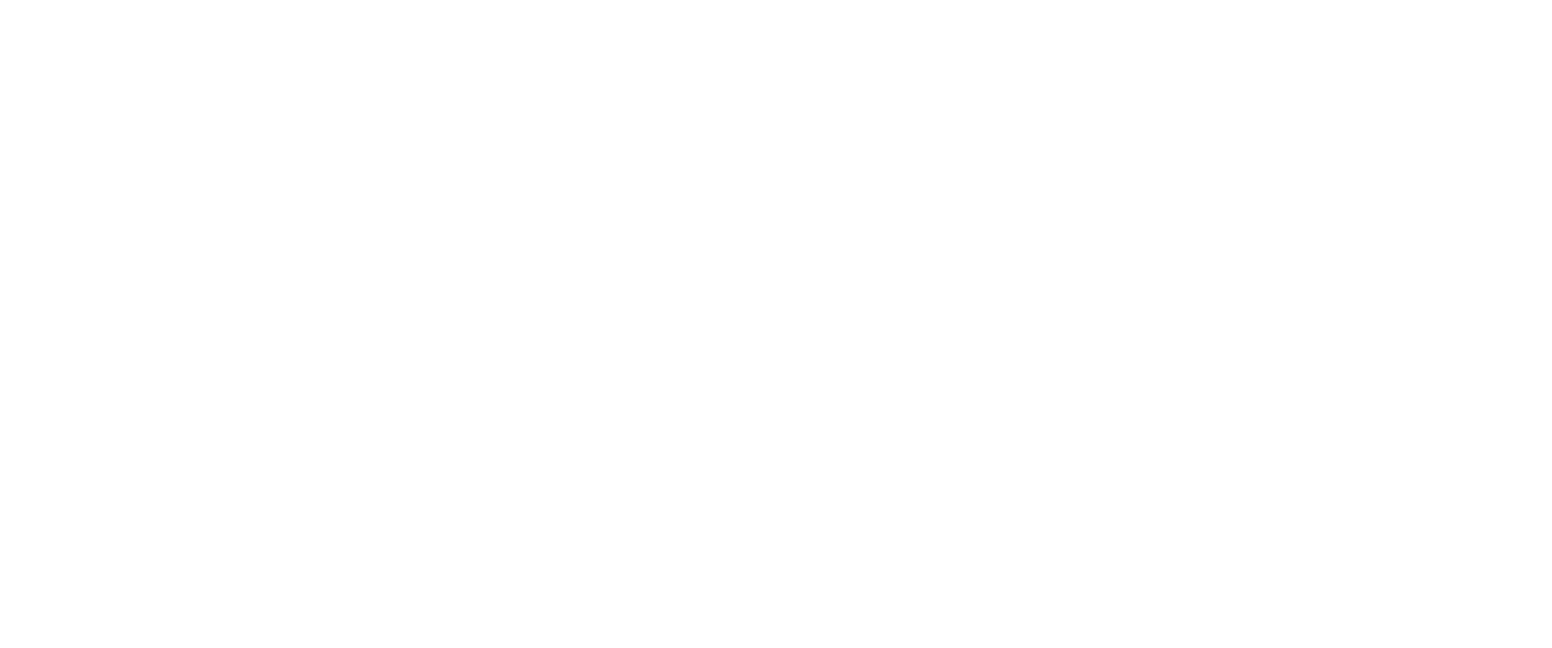
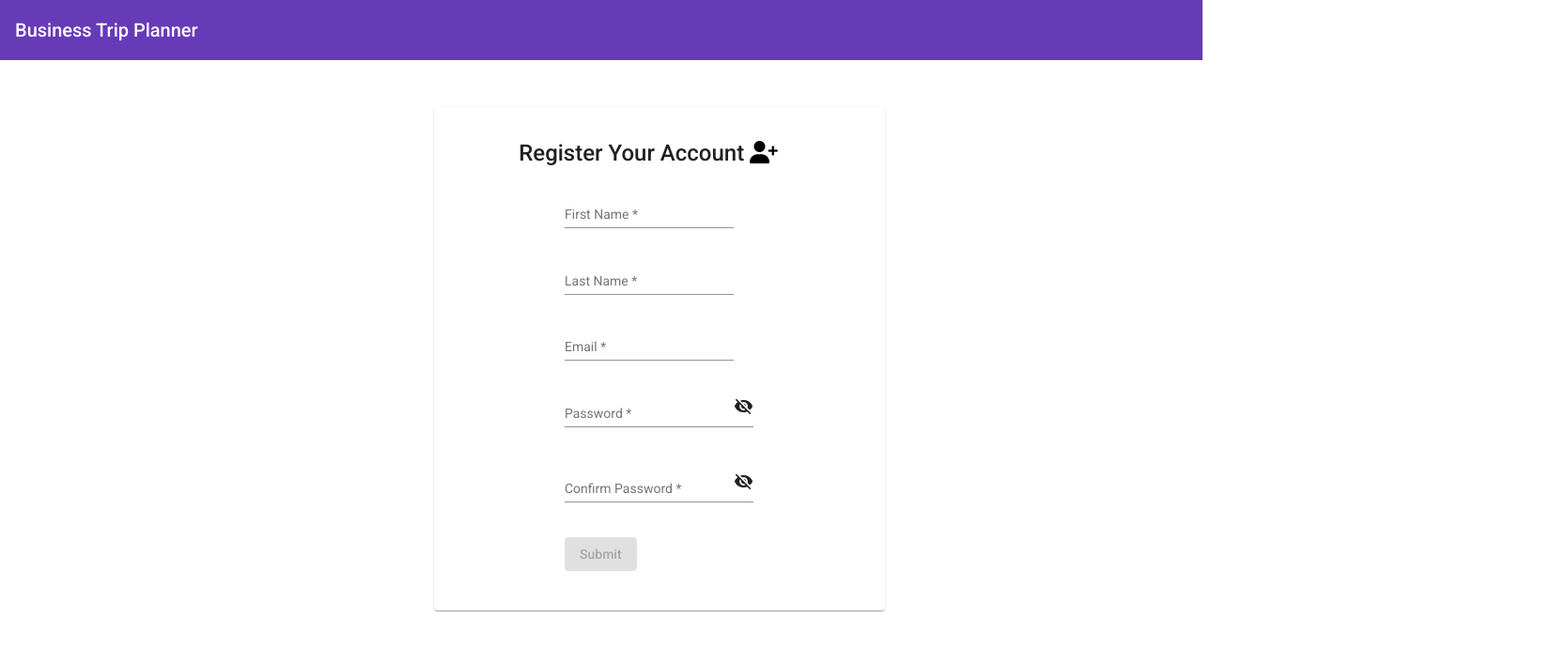
Before and after one commit to GeoM-bit/TripPlanner-UI, an Angular app: page /register in a window 1280 px wide. Before the commit this address led to /. Shown: the top 690 px of the page at 94% size, 1652 px wide, since content can reach past the window. Built offline with nearby package versions, Linux system fonts and the light colour scheme.

Commit message:
Solve pr comments

```diff
--- a/src/app/app-routing.module.ts
+++ b/src/app/app-routing.module.ts
@@ -7,10 +7,7 @@
 
 const routes: Routes = [
   {
-    path: '', redirectTo: 'layout/register', pathMatch: 'prefix'
-  },
-  {
-    path:'layout', component: LayoutComponent, children: [{
+    path:'', component: LayoutComponent, children: [{
       path: 'register', component: RegisterComponent
     },
       {
--- a/src/app/app.component.html
+++ b/src/app/app.component.html
@@ -1 +1 @@
-<router-outlet></router-outlet>
+<app-layout></app-layout>
--- /dev/null
+++ b/src/app/core/constants/constants.ts
@@ -0,0 +1,4 @@
+export class Constants {
+  public static passwordControlName: string = 'password';
+  public static confirmationPasswordControlName:string  = 'confirmationPassword';
+}
--- a/src/app/core/services/authentication.service.ts
+++ b/src/app/core/services/authentication.service.ts
@@ -2,6 +2,7 @@
 import { HttpClient} from '@angular/common/http';
 import { Observable } from 'rxjs';
 import { RegisterModel } from '../../../models/registerModel';
+import { environment } from 'src/environments/environment';
 
 @Injectable({
   providedIn: 'root'
@@ -11,7 +12,7 @@
   constructor(private http: HttpClient) { }
 
   register(user: RegisterModel): Observable<any> {
-    return this.http.post('https://localhost:7209/api/User/Register', user);
+    return this.http.post(environment.baseUrl + '/api/user/register', user);
   }
 
 }
--- a/src/app/core/utils/customValidators.ts
+++ b/src/app/core/utils/customValidators.ts
@@ -3,7 +3,7 @@
 
 export class CustomValidators {
 
-  static MatchValidator(source: FormGroup) {
+  static PasswordMatchValidator(source: FormGroup) {
       const control1 = source.controls['password'];
       const control2 = source.controls['confirmationPassword'];
       return control1 && control2 && control1.value !== control2.value
--- a/src/app/features/components/login/login.component.ts
+++ b/src/app/features/components/login/login.component.ts
@@ -13,19 +13,5 @@
   constructor(private route: ActivatedRoute, private snackBar: SnackBarRegisterComponent) { }
 
   ngOnInit(): void {
-    this.route.queryParams
-      .subscribe(params => {
-        console.log(params);
-        this.registered = params.registered;
-        console.log(this.registered);
-      }
-    );
-    if (this.registered)
-      this.openSuccessfulRegisterSnackBar();
   }
-
-  openSuccessfulRegisterSnackBar() {
-    this.snackBar.openSnackBar('Your account was successfully created!', 'Close');
-  }
-
 }
--- a/src/app/features/components/register/register.component.html
+++ b/src/app/features/components/register/register.component.html
@@ -52,8 +52,8 @@
                 <div class="col-md-6">
                   <mat-form-field>
                     <mat-label for="password">Password</mat-label>
-                    <input matInput [type]="hidePassword ? 'password' : 'text'" formControlName="password">
-                    <mat-icon matSuffix (click)="togglePasswordVisibility('password')">
+                    <input matInput [type]="hidePassword ? 'password' : 'text'" formControlName="password" #password >
+                    <mat-icon matSuffix (click)="togglePasswordVisibility(password)" >
                       {{hidePassword?'visibility_off':'visibility'}}
                     </mat-icon>
                     <mat-error *ngIf="registerForm.get('password').errors?.pattern">
@@ -69,8 +69,8 @@
                 <div class="col-md-6" style="margin-top:10px">
                   <mat-form-field>
                     <mat-label for="confirmationPassword">Confirm Password</mat-label>
-                    <input matInput [type]="hideConfirmationPassword ? 'password' : 'text'" formControlName="confirmationPassword" [errorStateMatcher]="confirmValidParentMatcher">
-                    <mat-icon matSuffix (click)="togglePasswordVisibility('confirmationPassword')">
+                    <input matInput [type]="hideConfirmationPassword ? 'password' : 'text'" formControlName="confirmationPassword" #confirmationPassword [errorStateMatcher]="confirmValidParentMatcher">
+                    <mat-icon matSuffix (click)="togglePasswordVisibility(confirmationPassword)">
                       {{hideConfirmationPassword?'visibility_off':'visibility'}}
                     </mat-icon>
                     <mat-error *ngIf="registerForm.hasError('mismatch') && !registerForm.get('confirmationPassword').hasError('required')">
--- a/src/app/features/components/register/register.component.ts
+++ b/src/app/features/components/register/register.component.ts
@@ -5,6 +5,7 @@
 import { ConfirmValidParentMatcher, CustomValidators } from '../../../core/utils/customValidators';
 import { SnackBarRegisterComponent } from '../snack-bar-register/snack-bar-register.component';
 import { Router } from '@angular/router';
+import { Constants } from 'src/app/core/constants/constants';
 
 @Component({
   selector: 'app-register',
@@ -29,13 +30,14 @@
       'password': new FormControl(null, [Validators.required, Validators.pattern("^(?=.*?[A-Z])(?=.*?[a-z])(?=.*?[0-9])(?=.*?[#=+';:_,.?!@$%^&*-]).{10,}$")]),
       'confirmationPassword': new FormControl(null, [Validators.required])
     },
-      [CustomValidators.MatchValidator]);
+      [CustomValidators.PasswordMatchValidator]);
+
   }
 
-  togglePasswordVisibility(name: string) {
-    if(name=='password')
+  togglePasswordVisibility(element: HTMLElement) {
+    if(element.getAttribute('formControlName') == Constants.passwordControlName)
       this.hidePassword = !this.hidePassword;
-    else if(name=='confirmationPassword')
+    else if(element.getAttribute('formControlName') == Constants.confirmationPasswordControlName)
       this.hideConfirmationPassword = !this.hideConfirmationPassword;
   }
 
@@ -44,7 +46,8 @@
     this.authenticationService.register(this.registerModel).subscribe((response: any) => {
       if (response == true)
       {
-        this.router.navigate(['layout/login'], { queryParams: { registered: 'true' } });
+        this.router.navigate(['login']);
+        this.snackBar.openSnackBar('Your account was successfully created!', '');
       }
       else
         this.openFailedRegisterSnackBar();
@@ -52,7 +55,7 @@
   }
 
   openFailedRegisterSnackBar() {
-      this.snackBar.openSnackBar('Your account could not be created!', 'Close');
+      this.snackBar.openSnackBar('Your account could not be created!','');
   }
 
 }
--- a/src/app/features/components/snack-bar-register/snack-bar-register.component.ts
+++ b/src/app/features/components/snack-bar-register/snack-bar-register.component.ts
@@ -18,6 +18,7 @@
   openSnackBar(message: string, action: string) {
     this._snackBar.open(message, action, {
       verticalPosition: 'top',
+      duration:5000,
       panelClass: ['registerSnackBar']
     });
   }
--- a/src/environments/environment.ts
+++ b/src/environments/environment.ts
@@ -3,8 +3,10 @@
 // The list of file replacements can be found in `angular.json`.
 
 export const environment = {
-  production: false
+  production: false,
+  baseUrl: 'https://localhost:7209'
 };
+
 
 /*
  * For easier debugging in development mode, you can import the following file
--- a/src/styles.css
+++ b/src/styles.css
@@ -4,12 +4,11 @@
 body { margin: 0; font-family: Arial, "Helvetica Neue", sans-serif; }
 
 .registerSnackBar {
-  background: #FFD740;
+  background: #14DF96;
   color: black;
 }
 
-.mat-simple-snackbar-action {
-  color: black;
-  background-color: #f0c72b;
-  border-radius: 10px;
+.mat-simple-snackbar span {
+  margin: auto;
+  text-align: center;
 }
```
